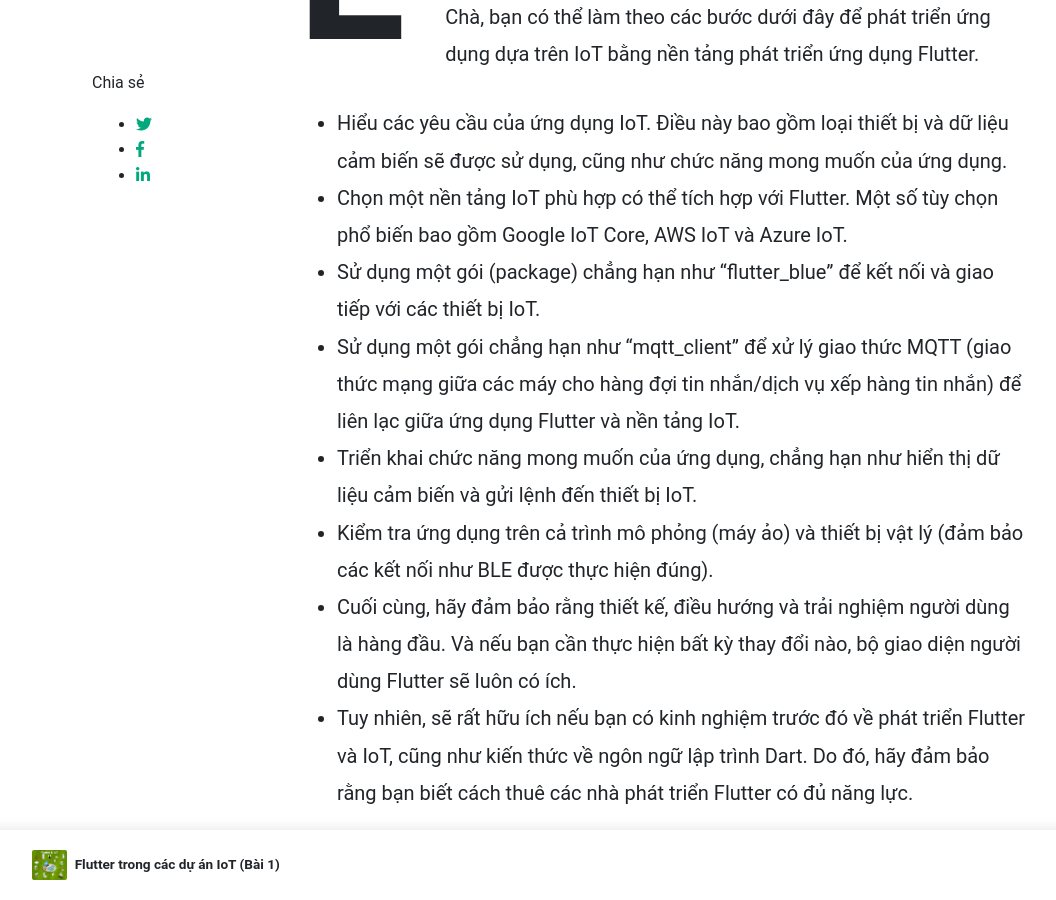
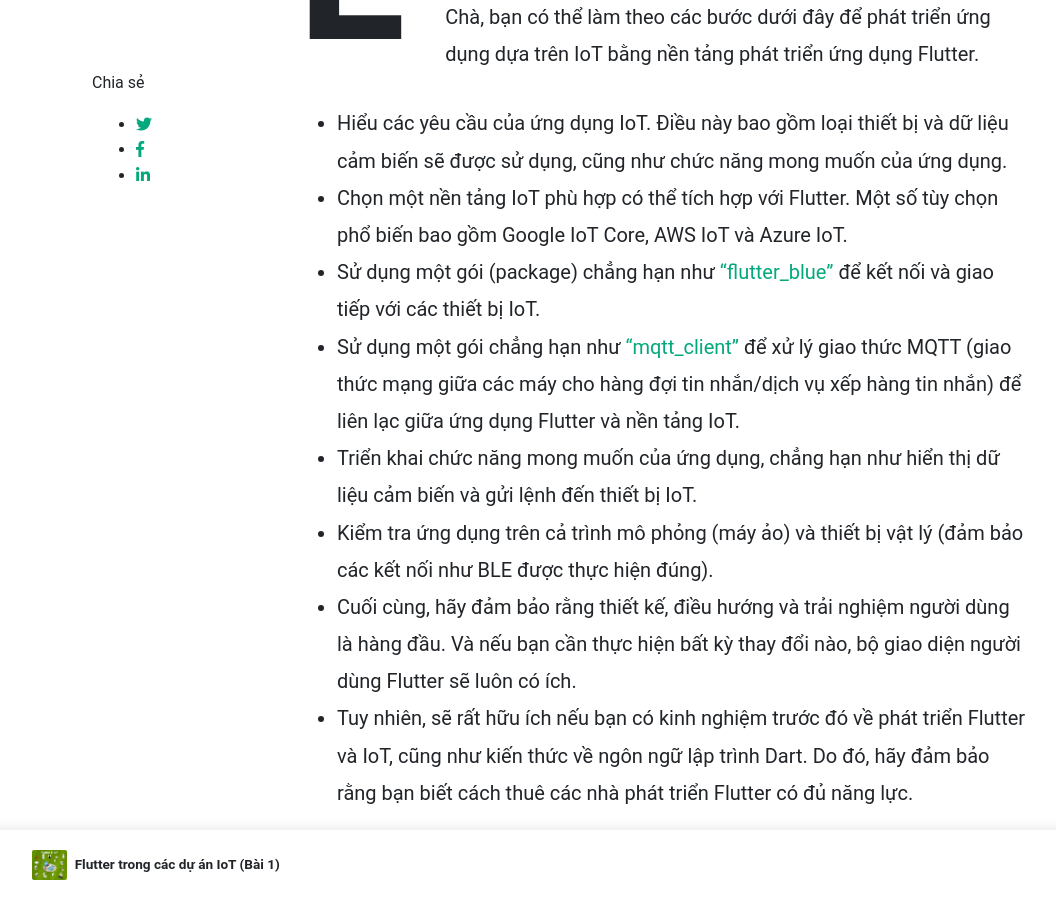
Before and after one commit to dantopiaz/flutteriot, a Jekyll site: the page built from _posts/2023-02-20-flutter-for-iot-projects-02.md, in a window 1280 px wide and 900 px high, scrolled down 736 px. Shown: the whole window, without its empty margins (73-1129 px from the left). Built offline with Jekyll 4.4.1, drawn with Linux system fonts in a browser that asks for light colours; nearby versions of some CDN libraries; comment, search, counter and statistics services are not loaded; part of the change alters nothing that is shown.

```diff
--- a/_posts/2023-02-20-flutter-for-iot-projects-02.md
+++ b/_posts/2023-02-20-flutter-for-iot-projects-02.md
@@ -11,8 +11,8 @@ Chà, bạn có thể làm theo các bước dưới đây để phát triển
 
 - Hiểu các yêu cầu của ứng dụng IoT. Điều này bao gồm loại thiết bị và dữ liệu cảm biến sẽ được sử dụng, cũng như chức năng mong muốn của ứng dụng.
 - Chọn một nền tảng IoT phù hợp có thể tích hợp với Flutter. Một số tùy chọn phổ biến bao gồm Google IoT Core, AWS IoT và Azure IoT.
-- Sử dụng một gói (package) chẳng hạn như “flutter_blue” để kết nối và giao tiếp với các thiết bị IoT.
-- Sử dụng một gói chẳng hạn như “mqtt_client” để xử lý giao thức MQTT (giao thức mạng giữa các máy cho hàng đợi tin nhắn/dịch vụ xếp hàng tin nhắn) để liên lạc giữa ứng dụng Flutter và nền tảng IoT.
+- Sử dụng một gói (package) chẳng hạn như [“flutter_blue”](https://pub.dev/packages/flutter_blue_plus) để kết nối và giao tiếp với các thiết bị IoT.
+- Sử dụng một gói chẳng hạn như [“mqtt_client”](https://pub.dev/packages/mqtt_client) để xử lý giao thức MQTT (giao thức mạng giữa các máy cho hàng đợi tin nhắn/dịch vụ xếp hàng tin nhắn) để liên lạc giữa ứng dụng Flutter và nền tảng IoT.
 - Triển khai chức năng mong muốn của ứng dụng, chẳng hạn như hiển thị dữ liệu cảm biến và gửi lệnh đến thiết bị IoT.
 - Kiểm tra ứng dụng trên cả trình mô phỏng (máy ảo) và thiết bị vật lý (đảm bảo các kết nối như BLE được thực hiện đúng).
 - Cuối cùng, hãy đảm bảo rằng thiết kế, điều hướng và trải nghiệm người dùng là hàng đầu. Và nếu bạn cần thực hiện bất kỳ thay đổi nào, bộ giao diện người dùng Flutter sẽ luôn có ích.
```
Also changed, not shown: 2 other files.
